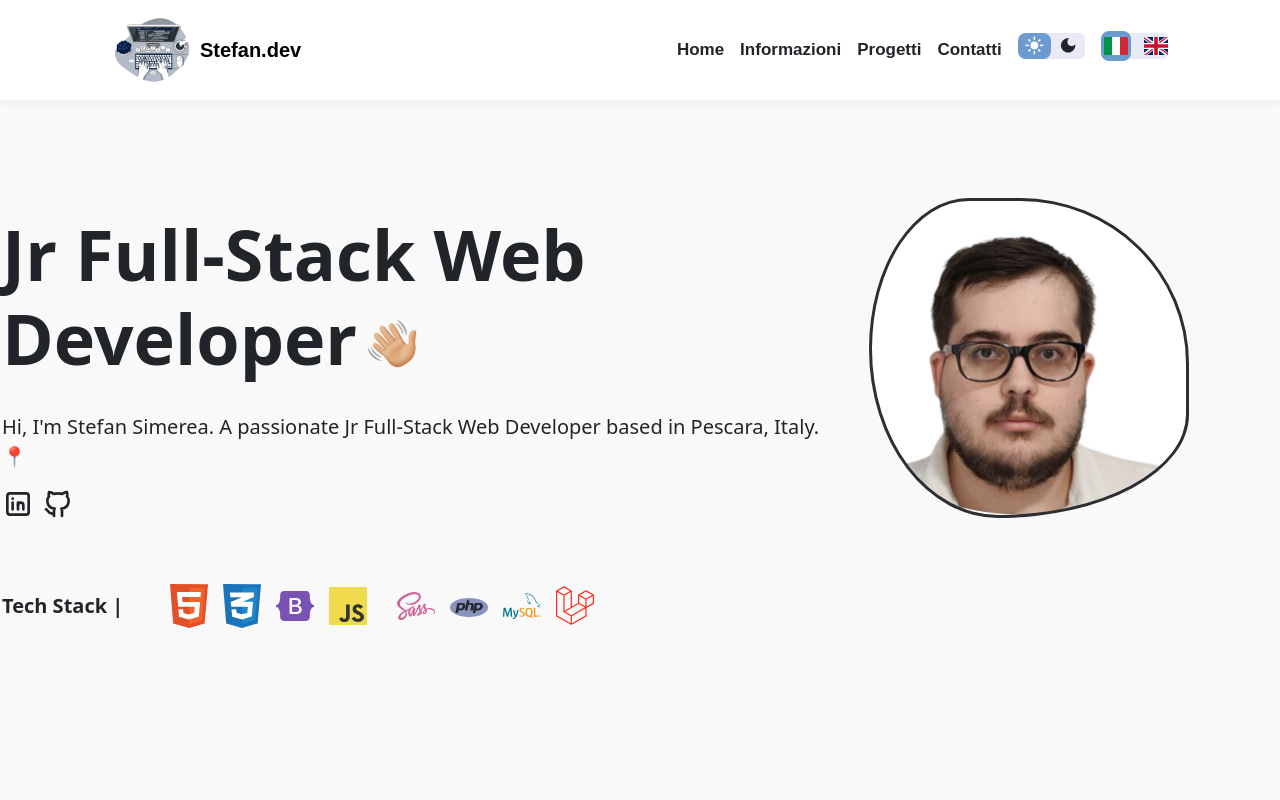
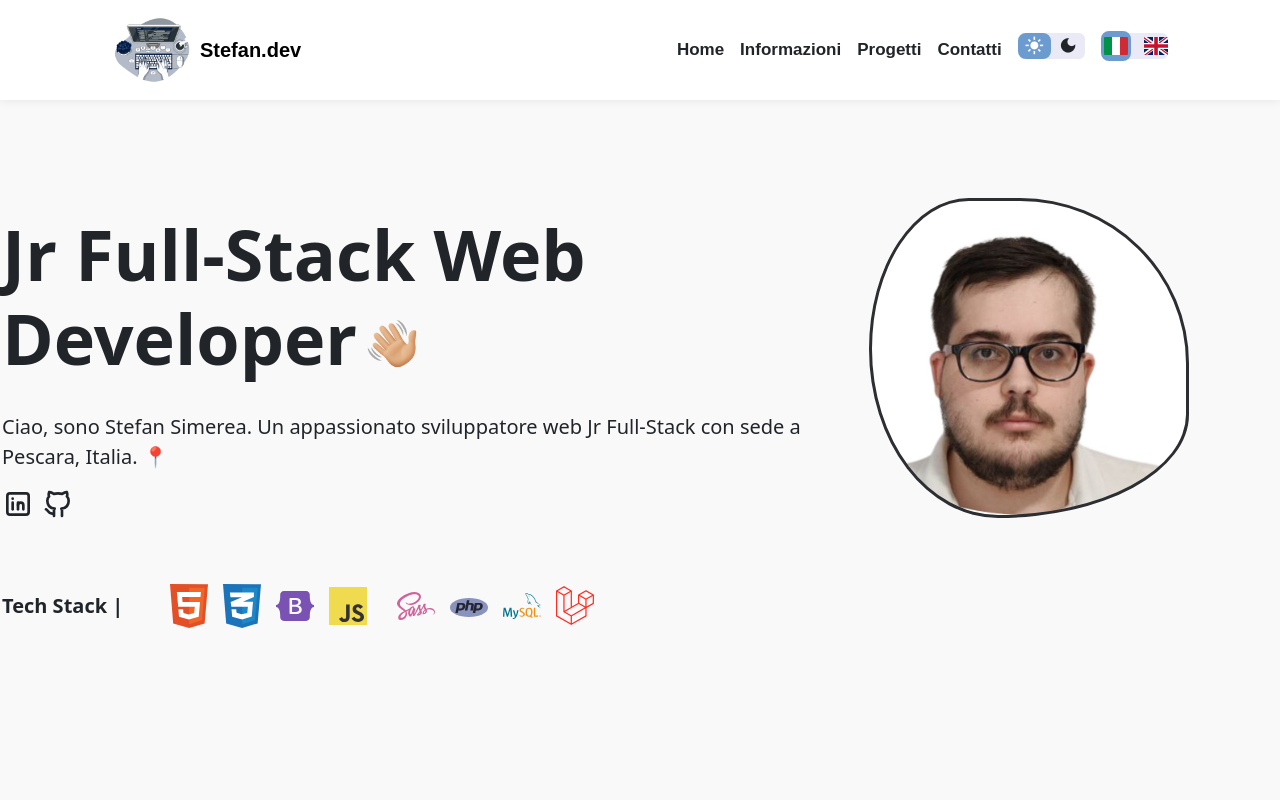
Before and after one commit to stefansimereaa/Personal-Portfolio, a Vue app: page / in a window 1280 px wide. Shown: the top 800 px of the page. Built offline with nearby package versions, Linux system fonts and the light colour scheme; some icons are missing.

Commit message:
fixed code for italian version

```diff
--- a/src/App.vue
+++ b/src/App.vue
@@ -4,6 +4,8 @@ import AppHomepage from './components/AppHomepage.vue';
 export default {
   components: { AppHomepage },
   props: {
+  isItalian: Boolean,
+  isGb: Boolean,
   isDarkMode: Boolean,
   isDarkText: Boolean,
   },
@@ -16,7 +18,7 @@ export default {
     <div>
       <!-- Component AppHomepage -->
       <div class="div" v-if="!$route.path.includes('/discord')">
-        <AppHomepage />
+        <AppHomepage/>
       </div>
       <router-view v-if="$route.path.includes('/discord')"></router-view>
     </div>
--- a/src/components/AppHomepage.vue
+++ b/src/components/AppHomepage.vue
@@ -10,6 +10,8 @@ import AppFooter from './footer/AppFooter.vue';
   name: 'AppHomepage',
   components: { AppHeader, AppMain, AppFooter },
   props: {
+  isItalian: Boolean,
+  isGb: Boolean,
   isDarkMode: Boolean,
   isDarkText: Boolean,
   },
@@ -20,9 +22,19 @@ import AppFooter from './footer/AppFooter.vue';
 <!-- Component AppHeader -->
 <AppHeader />
 <!-- Component AppMain -->
-<AppMain :isDarkMode="isDarkMode" :isDarkText="isDarkText"  />
+<AppMain
+:isDarkMode="isDarkMode"
+:isDarkText="isDarkText"
+:isItalian="isItalian"
+:isGb="isGb"
+/>
 <!-- Component AppFooter -->
-<AppFooter :isDarkMode="isDarkMode" :isDarkText="isDarkText"/>
+<AppFooter
+:isDarkMode="isDarkMode"
+:isDarkText="isDarkText"
+:isItalian="isItalian"
+:isGb="isGb"
+/>
 </template>
 
 <style lang="scss" scoped>
--- a/src/components/header/AppHeader.vue
+++ b/src/components/header/AppHeader.vue
@@ -30,7 +30,7 @@ export default {
     // Change class active for toggle Language active
     languageActive() {
     return this.$store.state.isGb ? 'active' : '';
-  },
+    },
   },
   methods: {
   // Dark Mode Toggles
--- a/src/components/main/AppMain.vue
+++ b/src/components/main/AppMain.vue
@@ -10,6 +10,8 @@ import Contact from './sections/Contact.vue';
   name: 'AppMain',
   components: { Jumbotron, Aboutme, Portfolio, Contact },
   props: {
+  isItalian: Boolean,
+  isGb: Boolean,
   isDarkMode: Boolean,
   isDarkText: Boolean,
   },
@@ -18,13 +20,33 @@ import Contact from './sections/Contact.vue';
 <template>
   <main>
       <!-- Section Jumbotron -->
-      <Jumbotron :isDarkMode="isDarkMode" :isDarkText="isDarkText"/>
+      <Jumbotron
+      :isDarkMode="isDarkMode"
+      :isDarkText="isDarkText"
+      :isItalian="isItalian"
+      :isGb="isGb"
+      />
       <!-- Section About Me -->
-      <Aboutme :isDarkMode="isDarkMode" :isDarkText="isDarkText" />
+      <Aboutme
+      :isDarkMode="isDarkMode"
+      :isDarkText="isDarkText"
+      :isItalian="isItalian"
+      :isGb="isGb"
+      />
       <!-- Section Portfolio -->
-      <Portfolio :isDarkMode="isDarkMode" :isDarkText="isDarkText"/>
+      <Portfolio
+      :isDarkMode="isDarkMode"
+      :isDarkText="isDarkText"
+      :isItalian="isItalian"
+      :isGb="isGb"
+      />
       <!-- Section Contact -->
-      <Contact :isDarkMode="isDarkMode" :isDarkText="isDarkText"/>
+      <Contact
+      :isDarkMode="isDarkMode"
+      :isDarkText="isDarkText"
+      :isItalian="isItalian"
+      :isGb="isGb"
+      />
   </main>
 </template>
 <style lang="scss" scoped>
--- a/src/components/main/sections/Jumbotron.vue
+++ b/src/components/main/sections/Jumbotron.vue
@@ -2,6 +2,8 @@
 export default {
   name: 'Jumbotron',
   props: {
+  isItalian: Boolean,
+  isGb: Boolean,
   isDarkMode: Boolean,
   isDarkText: Boolean,
   },
@@ -30,7 +32,13 @@ export default {
               <div class="container-hand">
                 <h1 :style="{ color: isDarkText ? '#fff' : 'inherit' }">Jr Full-Stack Web Developer <img src="../../../assets/img/handlogo.png" alt="hand img"></h1>
               </div>
-              <p class="description-text">Hi, I'm Stefan Simerea. A passionate Jr Full-Stack Web Developer based in Pescara, Italy. 📍</p>
+
+
+              <!-- Italian Version -->
+              <p :class="{ 'd-none': !$store.state.isItalian }" class="description-text">Ciao, sono Stefan Simerea. Un appassionato sviluppatore web Jr Full-Stack con sede a Pescara, Italia. 📍</p>
+              <!-- English Version -->
+              <p :class="{ 'd-none': $store.state.isItalian }" class="description-text">Hi, I'm Stefan Simerea. A passionate Jr Full-Stack Web Developer based in Pescara, Italy. 📍</p>
+
               <p class="d-flex align-items-center" :style="{ color: isDarkText ? '#fff' : 'inherit' }" >
                 <!-- Linkedin logo -->
                 <a href="https://www.linkedin.com/in/stefan-simerea-929794291/" target="_blank" >
--- a/src/js/store.js
+++ b/src/js/store.js
@@ -2,7 +2,7 @@ import { createStore } from 'vuex';
 
 export default createStore({
   state: {
-    isItalian: false,
+    isItalian: true,
     isGb: false,
     isDarkMode: false,
     isDarkText: false,
```
